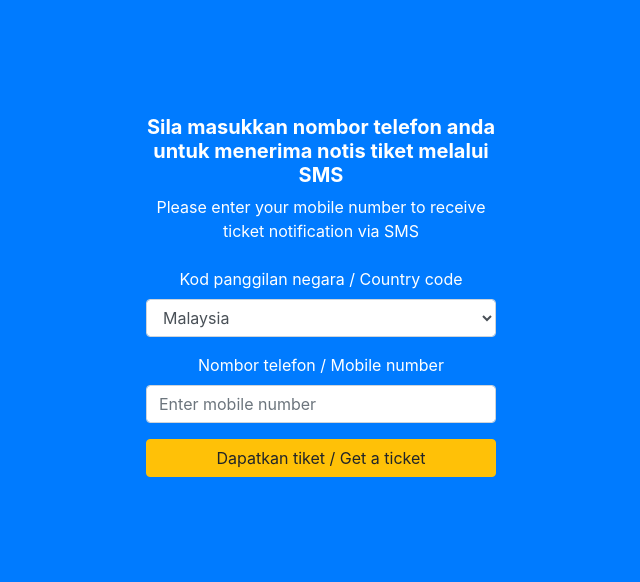
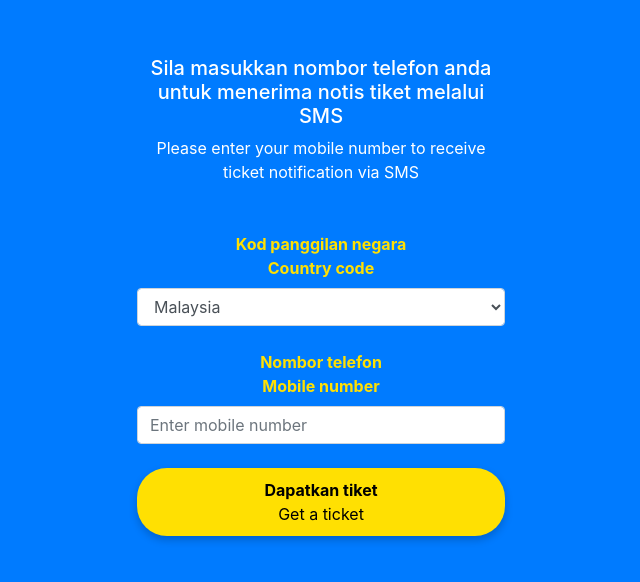
Before and after one commit to shafiq97/demo, a plain HTML site: page index.html in a window 1280 px wide. Shown: the part 104-686 px from the top of the page, without its empty margins (319-959 px from the left). Drawn offline with nearby package versions, Linux system fonts and the light colour scheme.

Commit message:
Update index.html

```diff
--- a/index.html
+++ b/index.html
@@ -3,7 +3,7 @@
   <head>
     <meta charset="UTF-8" />
     <meta name="viewport" content="width=device-width, initial-scale=1.0" />
-    <title>Full Page Form with Bootstrap</title>
+    <title>Responsive Full-Page Form</title>
     <!-- Google Font CDN -->
     <link
       href="https://fonts.googleapis.com/css2?family=Roboto:wght@400;700&display=swap"
@@ -14,29 +14,55 @@
       href="https://stackpath.bootstrapcdn.com/bootstrap/4.5.2/css/bootstrap.min.css"
       rel="stylesheet"
     />
+    <style>
+      .form-spacing .form-group {
+        margin-bottom: 24px; /* or any other value */
+        text-align: center;
+      }
+      .form-spacing .btn {
+        margin-top: 24px; /* or any other value */
+      }
+      .form-header {
+        margin-bottom: 48px; /* additional space below the header */
+      }
+
+      .form-label {
+        color: #ffe002;
+      }
+
+      .get-ticket {
+        background-color: #ffe002; /* Yellow background */
+        border: none;
+        border-radius: 30px; /* Rounded corners */
+        box-shadow: 0 4px 8px rgba(0, 0, 0, 0.2); /* Slight box-shadow */
+        color: #000; /* Text color */
+        padding: 10px 25px; /* Padding inside the button */
+        font-size: 16px; /* Text size */
+        transition: background-color 0.3s ease; /* Smooth transition for hover effect */
+      }
+    </style>
   </head>
   <body
-    class="bg-primary d-flex align-items-center justify-content-center text-white"
-    style="height: 100vh"
+    class="bg-primary vh-100 d-flex align-items-center justify-content-center"
   >
-    <div class="container">
-      <div class="row justify-content-center">
-        <div class="col-md-6 col-lg-4">
-          <div class="text-center mb-4">
-            <h5 class="font-weight-bold">
-              Sila masukkan nombor telefon anda untuk menerima notis tiket
-              melalui SMS
+    <div class="w-100 px-3" style="max-width: 400px">
+      <div class="form-header text-center">
+        <h5 class="text-white">
+          Sila masukkan nombor telefon anda untuk menerima notis tiket melalui
+          SMS
         </h5>
-            <p>
-              Please enter your mobile number to receive ticket notification via
-              SMS
+        <p class="text-white">
+          Please enter your mobile number to receive ticket notification via SMS
         </p>
       </div>
 
-          <form>
-            <div class="form-group text-center">
-              <label for="countryCode"
-                >Kod panggilan negara / Country code</label
+      <form class="form-spacing">
+        <div class="form-group">
+          <label for="countryCode" class="form-label"
+            ><b
+              >Kod panggilan negara <br />
+              Country code</b
+            ></label
           >
           <select class="form-control" id="countryCode">
             <option>Malaysia</option>
@@ -44,8 +70,10 @@
           </select>
         </div>
 
-            <div class="form-group text-center">
-              <label for="mobileNumber">Nombor telefon / Mobile number</label>
+        <div class="form-group">
+          <label for="mobileNumber" class="form-label"
+            > <b>Nombor telefon <br> Mobile number</b></label
+          >
           <input
             type="tel"
             class="form-control"
@@ -54,12 +82,11 @@
           />
         </div>
 
-            <button type="submit" class="btn btn-warning btn-block">
-              Dapatkan tiket / Get a ticket
+        <button type="submit" class="btn get-ticket btn btn-block">
+          <b>Dapatkan tiket</b> <br />
+          Get a ticket
         </button>
       </form>
-        </div>
-      </div>
     </div>
 
     <!-- Include Bootstrap JS, Popper.js, and jQuery -->
```
Lines whose indentation alone changed are shown as unchanged.
